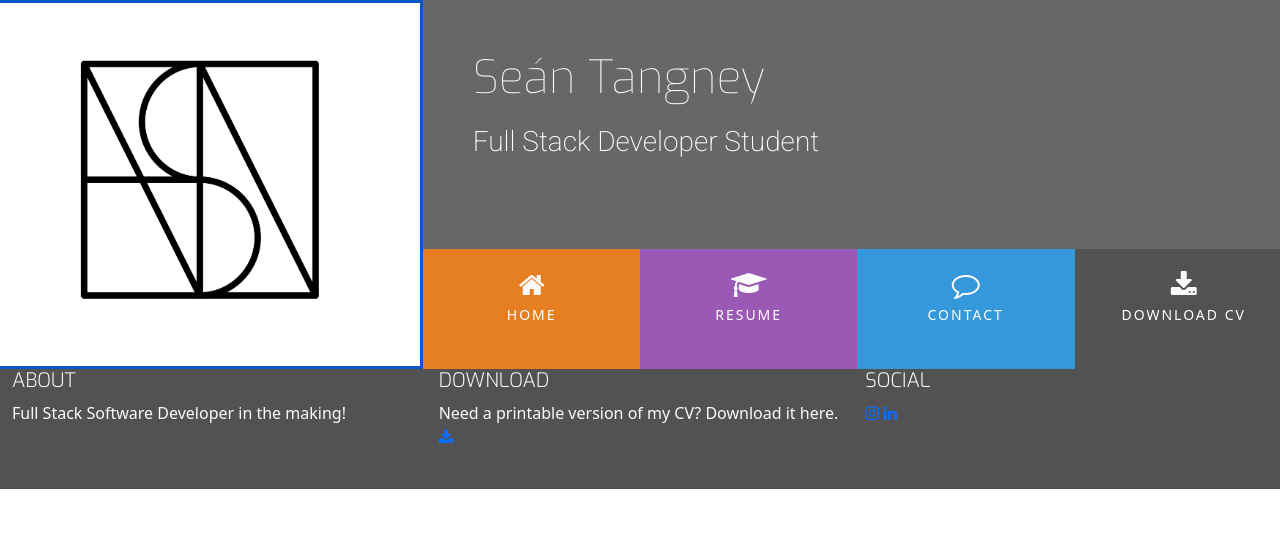
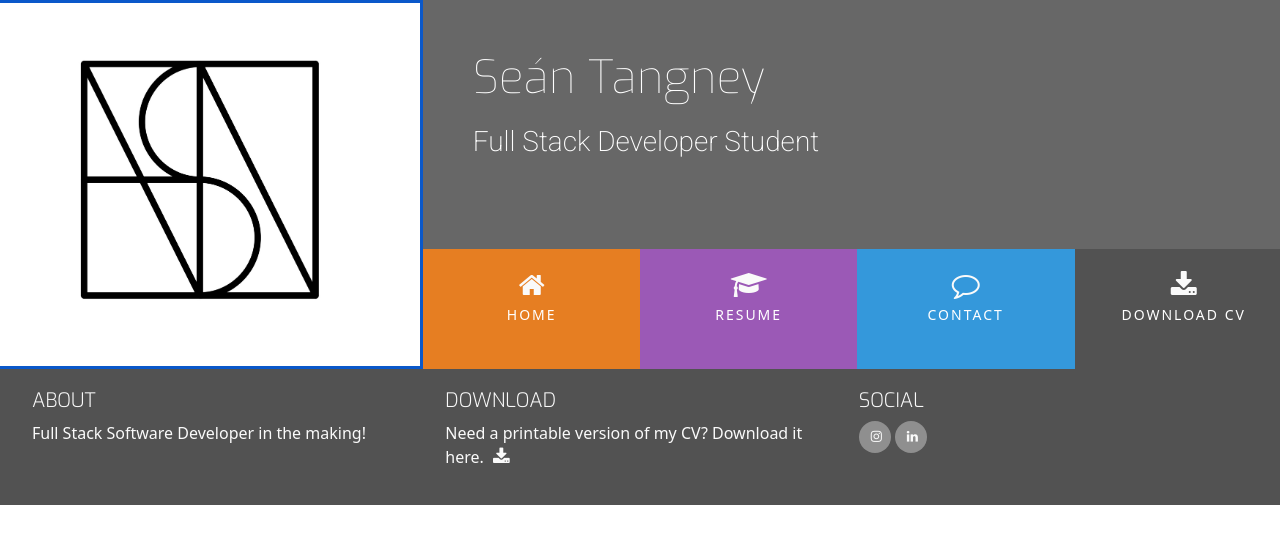
Before and after one commit to SeanTangney/Sean_Tangney_Resume, a website: page index.html in a window 1280 px wide. Drawn offline with nearby package versions, Linux system fonts and the light colour scheme.

Commit message:
Finish Styling Footer

```diff
--- a/assets/css/style.css
+++ b/assets/css/style.css
@@ -65,6 +65,7 @@ header {
     transition: all .5s ease-in-out;
     -moz-transition: all .5s ease-in-out;
     -webkit-transition: all .5s ease-in-out;
+    -o-transition: all .5s ease-in-out;
 }
 
 .name {
@@ -151,3 +152,46 @@ footer {
     min-height: 120px;
     margin: 0;
 }
+
+.cv-pdf i {
+    font-size: 18px;
+    color: #fafafa;
+    text-align: center;
+    padding-left: 5px;
+    transition: all 0.35s ease-in-out;
+    -moz-transition: all 0.35s ease-in-out;
+    -webkit-transition: all 0.35s ease-in-out;
+    -o-transition: all 0.35s ease-in-out;
+}
+
+.cv-pdf i:hover {
+    color: #e84610;
+}
+
+.social-links {
+    padding-bottom: 15px;
+}
+
+.social-links li a i {
+    width: 32px;
+    height: 32px;
+    padding: 12px;
+    border-radius: 50%;
+    font-size: 13px;
+    line-height: 7px;
+    text-align: center;
+    color: #fafafa;
+    background-color: #8f8f8f;
+    transition: all 0.35s ease-in-out;
+    -moz-transition: all 0.35s ease-in-out;
+    -webkit-transition: all 0.35s ease-in-out;
+    -o-transition: all 0.35s ease-in-out;
+}
+
+.social-links li a i:hover {
+    background: #e84610;
+}
+
+#footer-details {
+    padding: 20px;
+}
--- a/index.html
+++ b/index.html
@@ -57,7 +57,7 @@
 
     </section>
     <footer class="container-fluid">
-        <div class="row">
+        <div class="row" id="footer-details">
             <div class="col-sm-4">
                 <h5 class="uppercase general-sub">About</h5>
                 <p class="inline-block">
```
